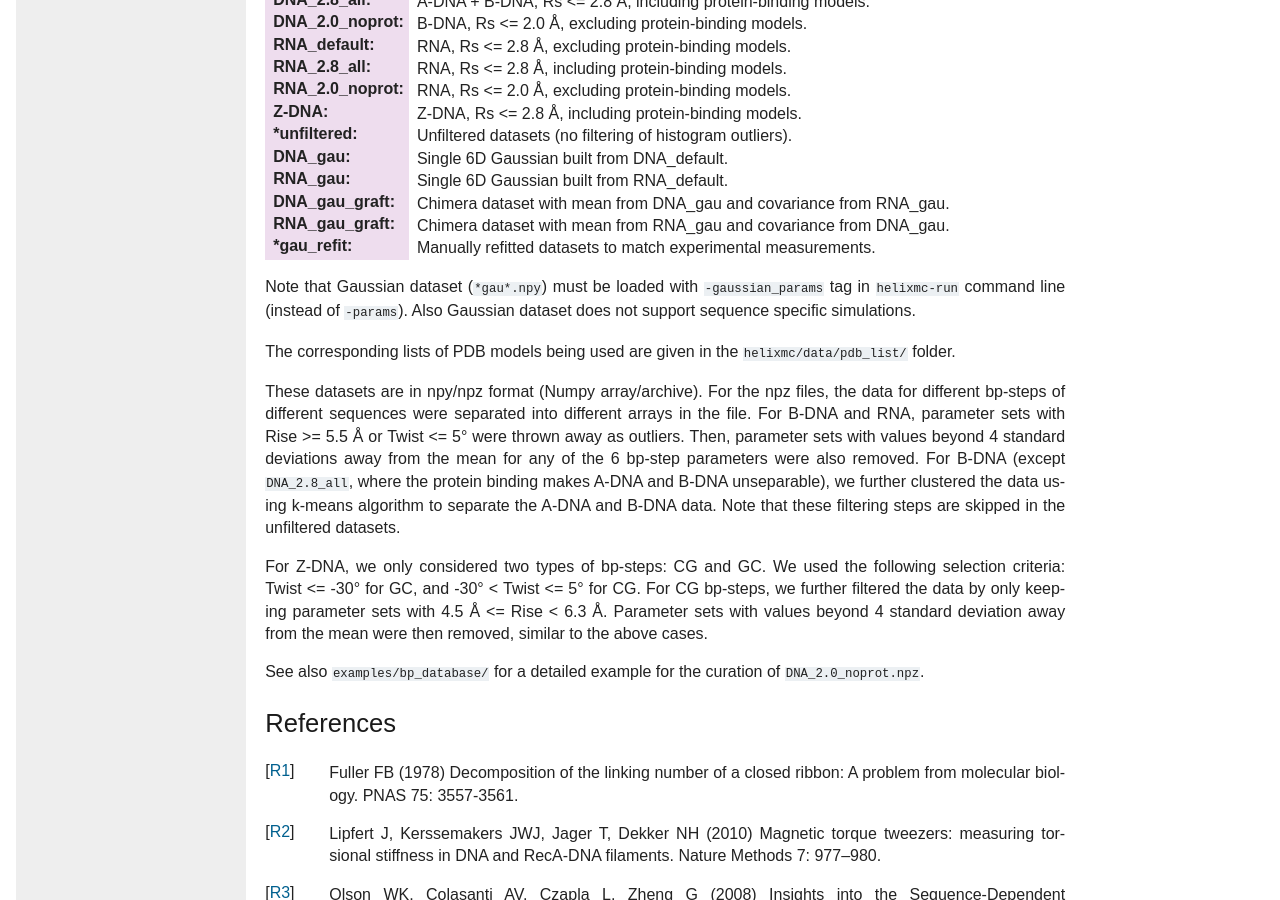
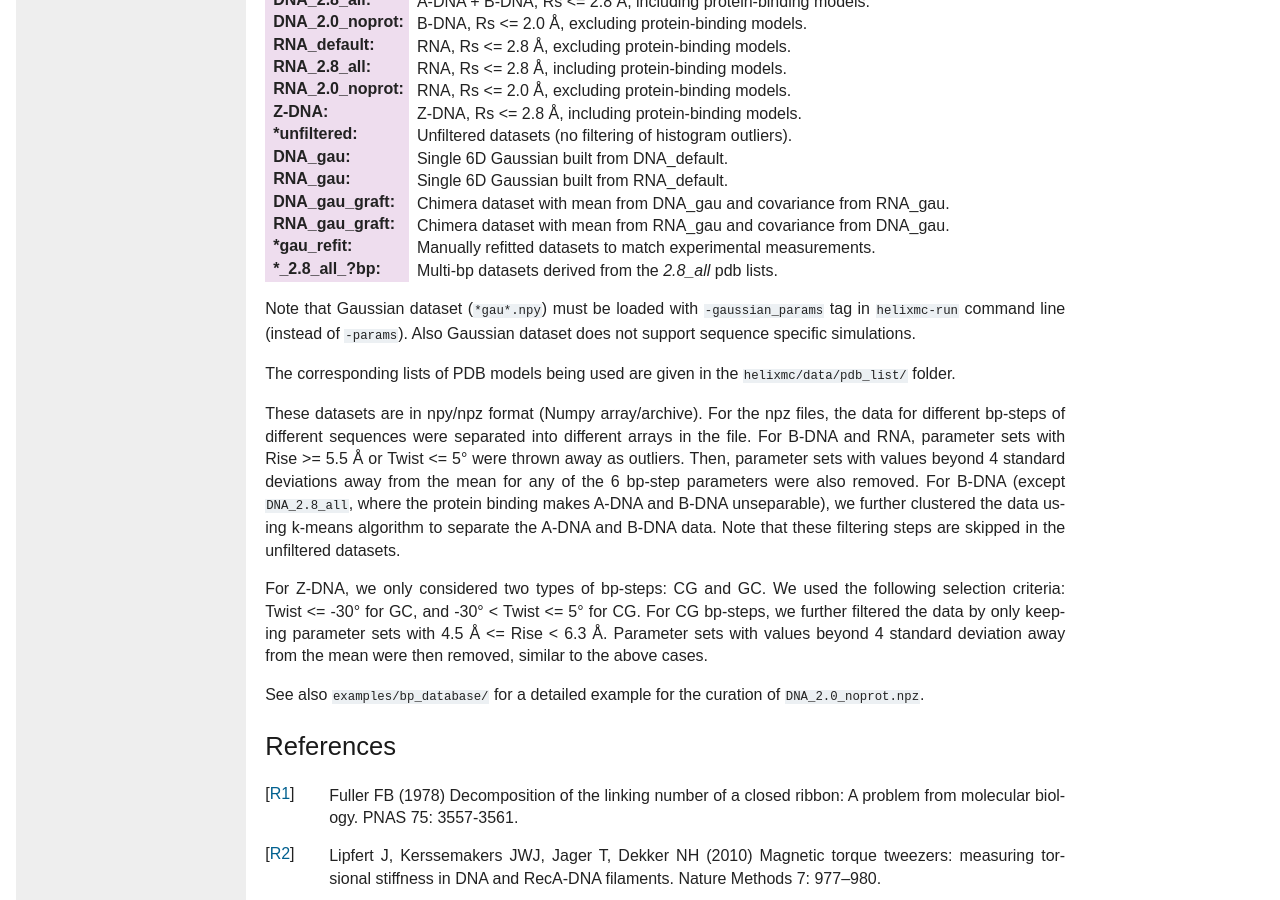
Before and after one commit to fcchou/HelixMC, a Sphinx documentation site: the page built from doc/source/tutorial.rst, in a window 1280 px wide and 900 px high, scrolled down 3568 px. Built offline with Sphinx 7.4.7, drawn with Linux system fonts in a browser that asks for light colours.

Commit message:
Minor updates on documentation

```diff
--- a/doc/source/tutorial.rst
+++ b/doc/source/tutorial.rst
@@ -227,6 +227,9 @@ below summarizes these data.
 :\*gau_refit:
     Manually refitted datasets to match experimental measurements.
 
+:\*_2.8_all_\?bp:
+    Multi-bp datasets derived from the `2.8_all` pdb lists.
+
 Note that Gaussian dataset (``*gau*.npy``) must be loaded with
 ``-gaussian_params`` tag in ``helixmc-run`` command line (instead of
 ``-params``). Also Gaussian dataset does not support sequence specific
```
Also changed, not shown: helixmc/data/README.rst, 1 other file.
